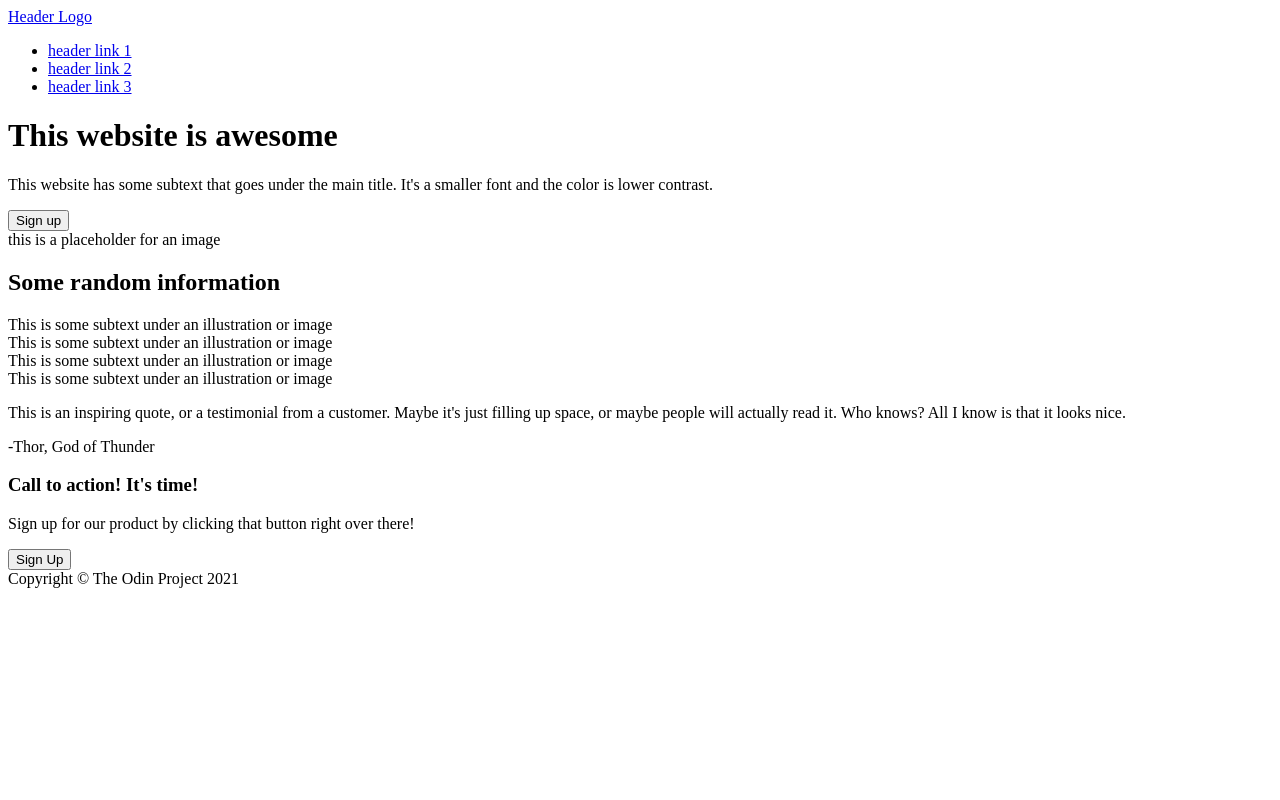
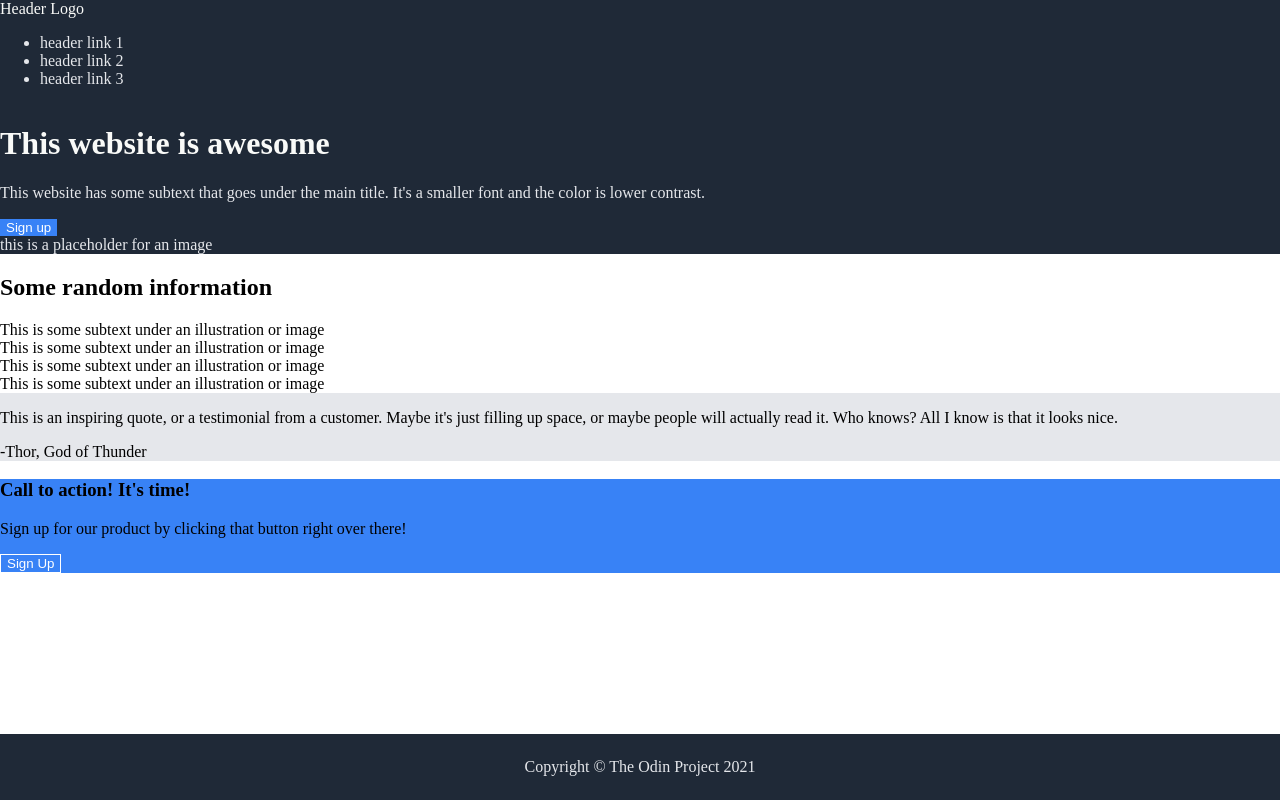
Before and after one commit to itdepends-music/odin-landing-page, a plain HTML site: page index.html in a window 1280 px wide. Drawn offline with Linux system fonts and the light colour scheme.

Commit message:
Style colors, remove margins, style footer

```diff
--- a/index.html
+++ b/index.html
@@ -9,7 +9,7 @@
 </head>
 <body>
     <div class="header">
-        <div class="logo"><a href="#">Header Logo</a></div>
+        <div class="header-logo"><a href="#">Header Logo</a></div>
         <ul class="header-links">
             <li><a href="#">header link 1</a></li>
             <li><a href="#">header link 2</a></li>
@@ -19,12 +19,12 @@
 
     <div class="hero">
         <div class="hero-text">
-            <h1>This website is awesome</h1>
+            <h1 class="hero-heading">This website is awesome</h1>
             <p>
                 This website has some subtext that goes under the main title.
                 It's a smaller font and the color is lower contrast.
             </p>
-            <button href="#">Sign up</button>
+            <button href="#" class="hero-signup-button">Sign up</button>
         </div>
         <div class="hero-image">
             this is a placeholder for an image
--- a/styles.css
+++ b/styles.css
@@ -0,0 +1,49 @@
+a {
+    text-decoration: none;
+    color: inherit;
+}
+
+body {
+    display: flex;
+    flex-direction: column;
+    margin: 0;
+    min-height: 100vh;
+}
+
+.header,
+.hero,
+.footer{
+    background-color: #1f2937;
+    color: #e5e7eb;
+}
+
+.footer {
+    margin-top: auto;
+    text-align: center;
+    padding: 24px 0;
+}
+
+.hero-heading,
+.header-logo {
+    color: #f9faf8;
+}
+
+.quote {
+    background-color: #e5e7eb;
+}
+
+.signup-background {
+    background-color: #3882f6;
+}
+
+.hero-signup-button,
+.signup-button {
+    background-color: #3882f6;
+    color: white;
+    border: none;
+    cursor: pointer;
+}
+
+.signup-button {
+    border: white 1px solid;
+}
```
